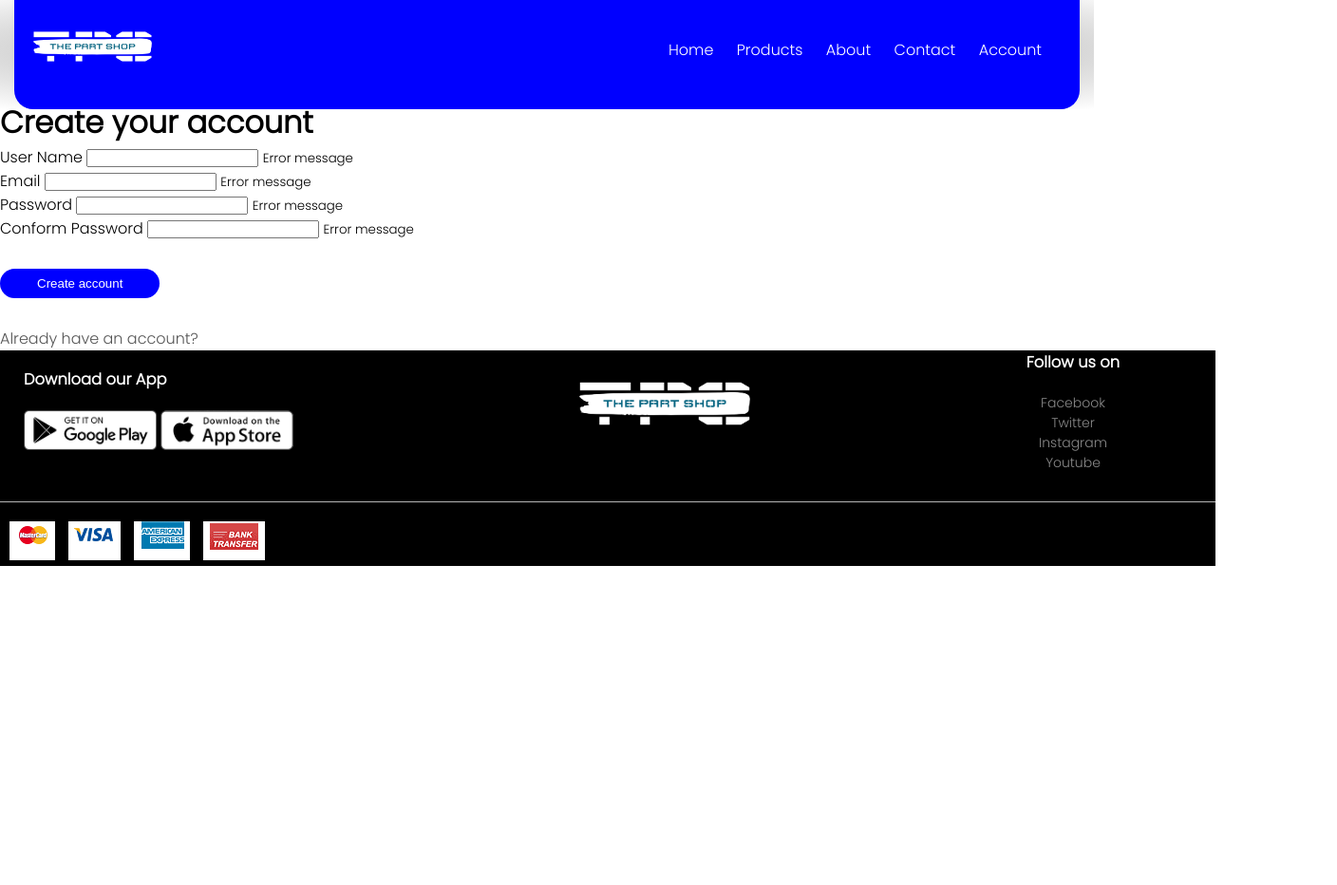
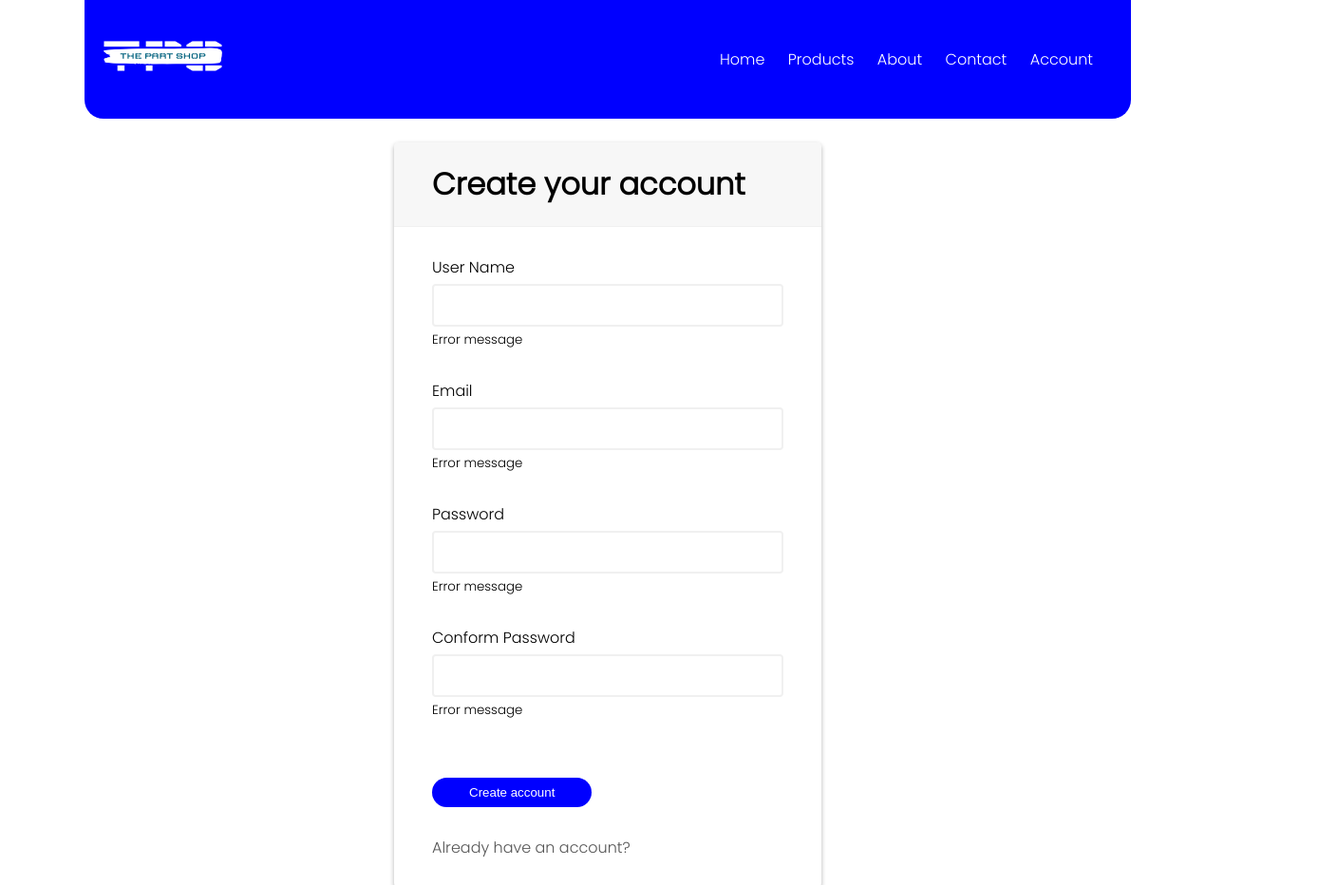
Before and after one commit to VimukthiMK/WAD-project, a plain HTML site: page createAccount.html in a window 1280 px wide. Shown: the top 932 px of the page at 95% size, 1408 px wide, since content can reach past the window. Before the commit the page ends 800 px from the top, so only its background shows below. Drawn offline with Linux system fonts and the light colour scheme.

Commit message:
modified style.css

```diff
--- a/style.css
+++ b/style.css
@@ -14,11 +14,62 @@ body{
     margin: 0;
 }
 
+.mainbox {
+    display: table-row;
+}
+.box {
+	background-color: white;
+	border-radius: 5px;
+	box-shadow: 0 2px 5px rgba(0, 0, 0, 0.3);
+	overflow: hidden;
+	width: 450px;
+	max-width: 90%;
+    margin: 2% auto;
+    align-self: center;
+}
+
+.htitle {
+	border-bottom: 1px solid #f0f0f0;
+	background-color: #f7f7f7;
+	padding: 20px 40px;
+}
+
+.htitle h1 {
+	margin: 13;
+	/*test*/
+}
+
+.form {
+	padding: 30px 40px;
+}
+
+.txt_field {
+	margin-bottom: 10px;
+	padding-bottom: 20px;
+	position: relative;
+}
+
+.txt_field label {
+	display: inline-block;
+	margin-bottom: 5px;
+}
+
+.txt_field input {
+	border: 2px solid #f0f0f0;
+	border-radius: 4px;
+	display: block;
+	font-family: inherit;
+	font-size: 14px;
+	padding: 10px;
+	width: 100%;
+}
+
 .navbar{
     display: flex;
     align-items: center;
     padding: 20px;
-    margin: -10px;
+    margin: 0px;
+    max-width: 100%;
     background:blue;
     border-bottom-left-radius: 20px;
     border-bottom-right-radius: 20px;
@@ -49,7 +100,7 @@ p{
 }
 
 .container{
-    max-width: 1300px;
+    max-width: 90%;
     margin: auto;
     padding-left: 25px;
     padding-right: 25px;
@@ -140,8 +191,10 @@ p{
 }
 
 .header{
-    background: radial-gradient( grey, white);
-    width: 90%;
+    /*background: radial-gradient( grey, white);*/
+    width: 100%;
+    max-width: fit-content;
+    display: table-row;
 }
 
 .header .row{
@@ -204,25 +257,37 @@ fpp::after{
     background: #000;
     color: #8a8a8a;
     font-size: 14px;
-    padding: 10px;
     display: table-row;
-    height: 0;
+    height: auto;
+    width: 100%;
+    position: absolute;
+    margin-bottom: 0;
 
 }
 .footer hr{
     border: none;
     background: #b5b5b5;
     height: 1px;
-    margin: 20px 0;
+    max-width: 90%;
+    margin: 20px auto;
+    align-self: center;
 }
 
 .copyright{
     text-align: center;
 }
 
+.payments{
+
+    align-self: center;
+    width: 90%;
+    align-self: center;
+    margin: 10px 20%;
+}
+
 .payments img{
-    padding-left: 10px;
-    align-content: center;
+    padding: auto ;
+    align-self: center;
 
 }
 
```
